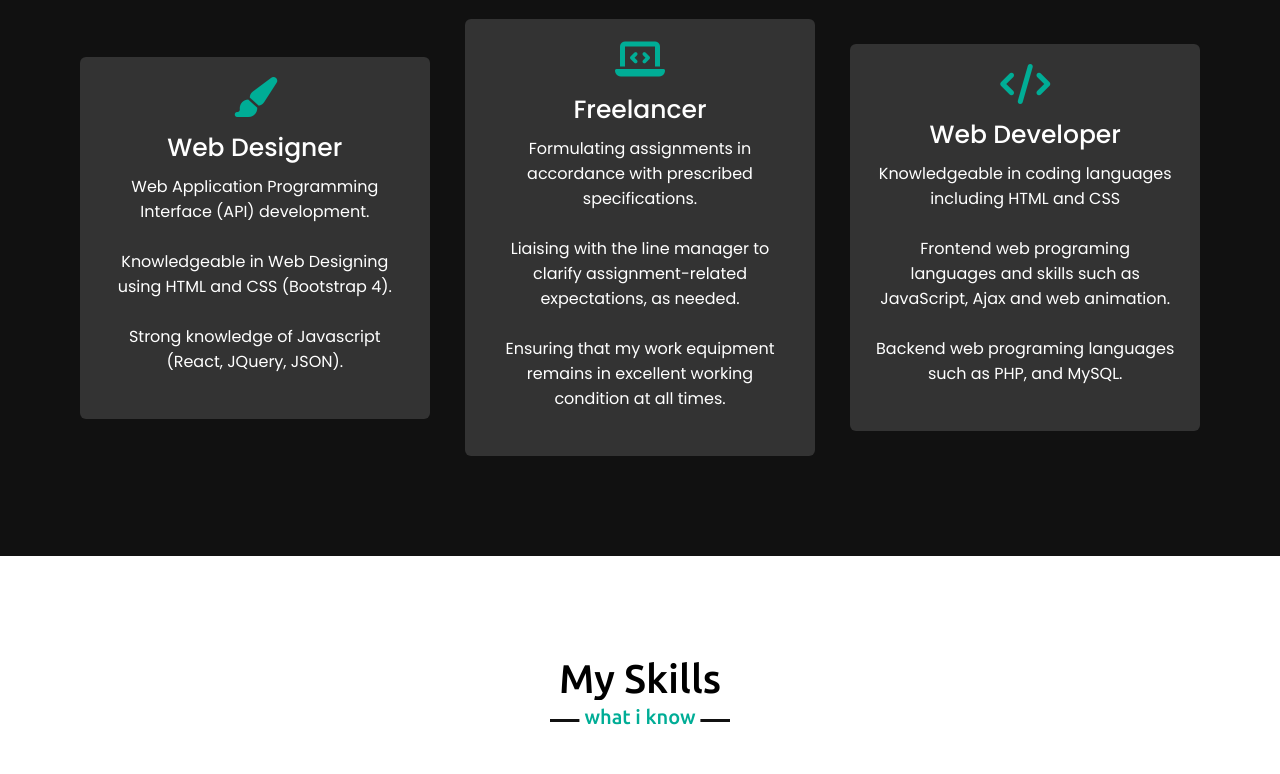
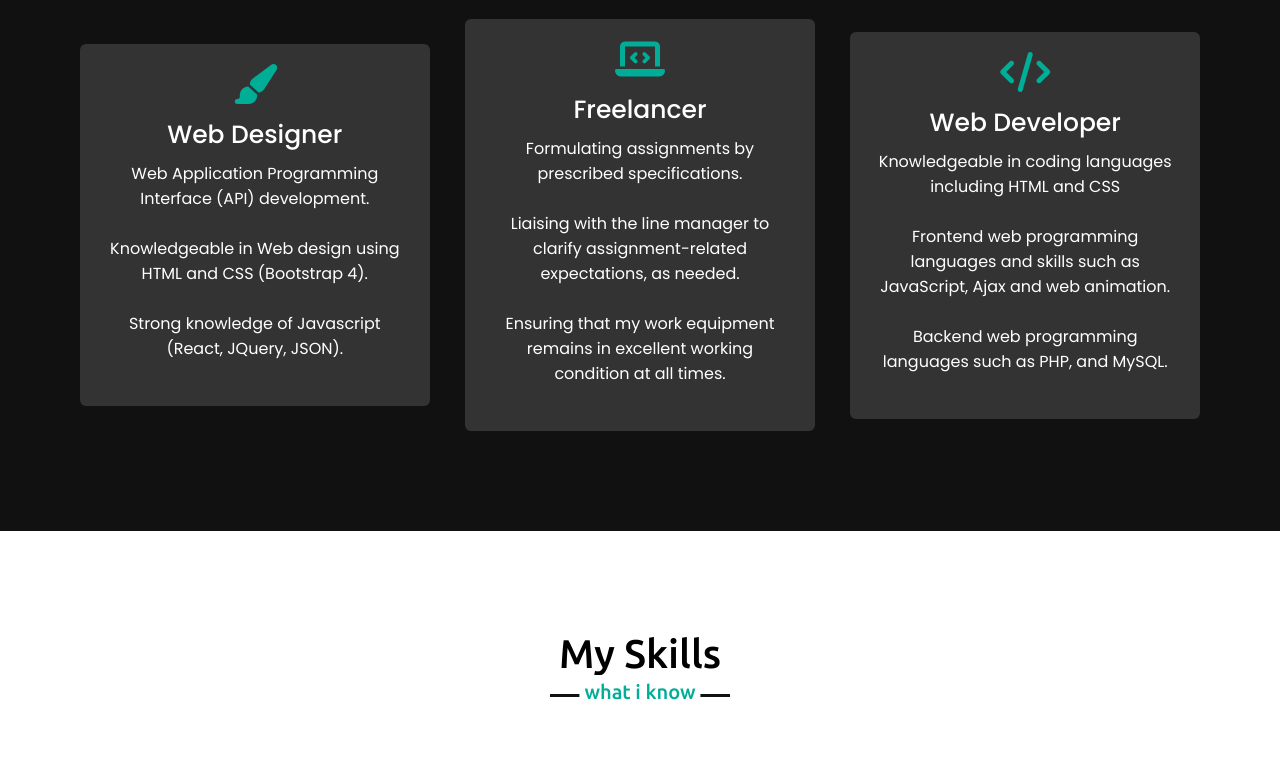
Before and after one commit to Alwin7777/My-Portfolio, a plain HTML site: page index.html in a window 1280 px wide. Shown: the part 1740-2514 px from the top of the page. Drawn offline with nearby package versions, Linux system fonts and the light colour scheme.

Commit message:
Update index.html

```diff
--- a/index.html
+++ b/index.html
@@ -79,10 +79,10 @@ height="0" width="0" style="display:none;visibility:hidden"></iframe></noscript>
       <div class="max-width">
         <h2 class="title">About Me</h2>
         <div class="about-content">
-          <div class="column left">
+          <div class=" column left">
             <img src="img/profile.jpg" alt="Alwin G. Perez">
           </div>
-          <div class="column right">
+          <div class=" column right">
             <div class="text">I'm Alwin and I'm a <span class="typing-2"></span></div>
             <p>I spend my whole day, practically every day, experimenting with HTML, CSS, JavaScript, PHP and MySQL. I build websites that inspire and inform. I do it well. I’m curious, and I enjoy work that challenges me to learn something new. I do my best to keep myself up to date with the latest technology so that I can meet the challenges with the right tools for the task at hand. The list of projects I've posted on my <span><a href="https://github.com/Alwin7777?tab=repositories">GitHub</a></span> will give you a good idea of the types of tools I’d prefer to be using.</p>
             <a href="Perez,AlwinG.- Resume.pdf"><button>Download CV</button></a>
@@ -101,7 +101,7 @@ height="0" width="0" style="display:none;visibility:hidden"></iframe></noscript>
               <i class="fa fa-paint-brush"></i>
               <div class="text">Web Designer</div>
               <p>Web Application Programming Interface (API) development.</p><br>
-              <p>Knowledgeable in Web Designing using HTML and CSS (Bootstrap 4).</p><br>
+              <p>Knowledgeable in Web design using HTML and CSS (Bootstrap 4).</p><br>
               <p>Strong knowledge of Javascript (React, JQuery, JSON).</p><br>
             </div>
           </div>
@@ -109,7 +109,7 @@ height="0" width="0" style="display:none;visibility:hidden"></iframe></noscript>
             <div class="box">
               <i class="fa fa-laptop-code"></i>
               <div class="text">Freelancer</div>
-              <p>Formulating assignments in accordance with prescribed specifications.</p><br>
+              <p>Formulating assignments by prescribed specifications.</p><br>
               <p>Liaising with the line manager to clarify assignment-related expectations, as needed.</p><br>
               <p>Ensuring that my work equipment remains in excellent working condition at all times.</p><br>
             </div>
@@ -119,8 +119,8 @@ height="0" width="0" style="display:none;visibility:hidden"></iframe></noscript>
               <i class="fa fa-code"></i>
               <div class="text">Web Developer</div>
               <p>Knowledgeable in coding languages including HTML and CSS</p><br>
-              <p>Frontend web programing languages and skills such as JavaScript, Ajax and web animation.</p><br>
-              <p>Backend web programing languages such as PHP, and MySQL.</p><br>
+              <p>Frontend web programming languages and skills such as JavaScript, Ajax and web animation.</p><br>
+              <p>Backend web programming languages such as PHP, and MySQL.</p><br>
             </div>
           </div>
         </div>
@@ -132,7 +132,7 @@ height="0" width="0" style="display:none;visibility:hidden"></iframe></noscript>
       <div class="max-width">
         <h2 class="title">My Skills</h2>
         <div class="skills-content">
-          <div class="column left">
+          <div class=" column left">
             <div class="text">My Skills</div>
             <p>
             <ul>
@@ -145,7 +145,7 @@ height="0" width="0" style="display:none;visibility:hidden"></iframe></noscript>
               <li>Setting up Domain, Hosting, and Website Maintenance</li>
             </ul>
             </p>
-            <a href="Perez,AlwinG. - Resume.pdf" target="_blank">Read More</a>
+            <a href="Perez,AlwinG.- Resume.pdf"" target="_blank">Read More</a>
           </div>
           <div class="column right">
             <div class="bars">
@@ -375,7 +375,7 @@ height="0" width="0" style="display:none;visibility:hidden"></iframe></noscript>
         <div class="contact-content">
           <div class="column left">
             <div class="text">Get in Touch</div>
-            <p>If you have any questions, please feel free to drop me a line, If you don't get an answer immediately, I might just be travelling through the middle of nowhere. I'll get back to you as soon as I can, That's a promise!</p>
+            <p>If you have any questions, please feel free to drop me a line, If you don't get an answer immediately, I might just be traveling through the middle of nowhere. I'll get back to you as soon as I can, That's a promise!</p>
             <div class="icons">
               <div class="row">
                 <i class="fa fa-user"></i>
```
